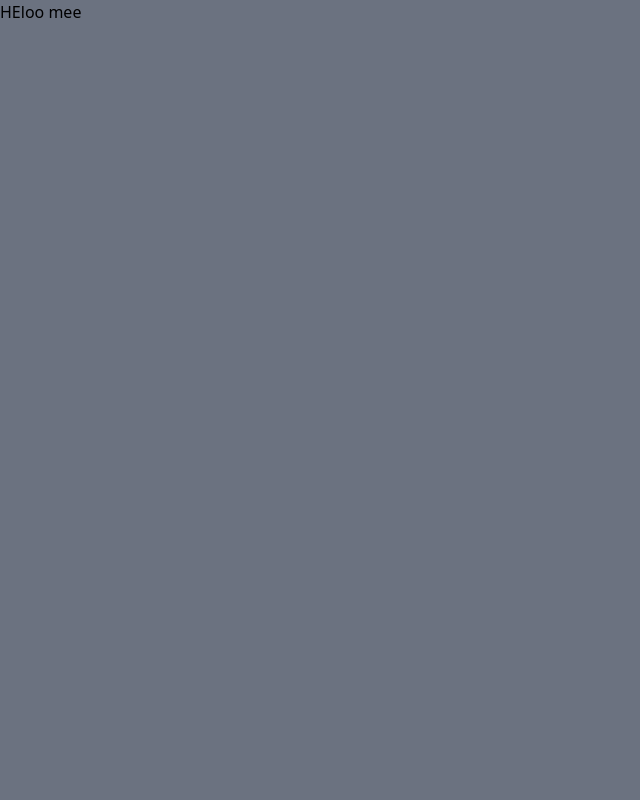
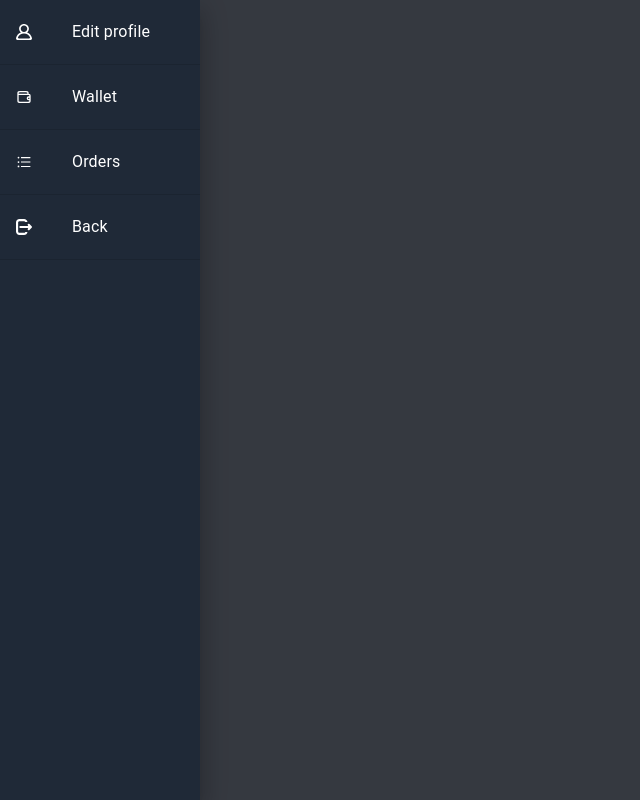
Before and after one commit to Toobaafzalii/azki-task-manager, a Next.js app: page /profile in a window 1280 px wide. Shown: the whole page, without its empty margins (0-640 px from the left). Built offline with nearby package versions, Linux system fonts and the light colour scheme.

Commit message:
feat: add sidebar component

```diff
--- a/src/app/components/appDropdown/index.tsx
+++ b/src/app/components/appDropdown/index.tsx
@@ -8,7 +8,7 @@ import {
 } from "@mui/material";
 import { useRouter } from "next/navigation";
 
-interface MenuItem {
+export interface MenuItem {
   title: string;
   icon: string;
   action: () => void;
--- /dev/null
+++ b/src/app/components/appSidebar/index.tsx
@@ -0,0 +1,77 @@
+"use client";
+import {
+  Box,
+  Divider,
+  Drawer,
+  List,
+  ListItemButton,
+  ListItemIcon,
+  ListItemText,
+} from "@mui/material";
+import { ListItem } from "flowbite-react";
+import { useRouter } from "next/navigation";
+
+const AppSidebar: React.FC = () => {
+  const router = useRouter();
+
+  const menuItems = [
+    {
+      title: "edit profile",
+      icon: "/profile.svg",
+      action: () => router.push("/profile"),
+    },
+    {
+      title: "wallet",
+      icon: "/wallet.svg",
+      action: () => console.log("Wallet clicked"),
+    },
+    {
+      title: "orders",
+      icon: "/order-list.svg",
+      action: () => console.log("Orders clicked"),
+    },
+    {
+      title: "back",
+      icon: "/exit.svg",
+      action: () => router.back(),
+    },
+  ];
+
+  return (
+    <Drawer
+      sx={{
+        "& .MuiDrawer-paper": {
+          backgroundColor: "rgb(31, 41, 55)",
+        },
+      }}
+      open={true}
+    >
+      {menuItems.map((item, index) => (
+        <Box
+          className="bg-gray-800 text-white"
+          key={index}
+          sx={{ width: 200 }}
+          role="presentation"
+        >
+          <List>
+            <ListItem onClick={item.action}>
+              <ListItemButton>
+                <ListItemIcon>
+                  <img src={item.icon} className="h-4 w-4" alt={item.title} />
+                </ListItemIcon>
+                <ListItemText
+                  primary={
+                    item.title.charAt(0).toUpperCase() + item.title.slice(1)
+                  }
+                />
+              </ListItemButton>
+            </ListItem>
+          </List>
+          <Divider />
+        </Box>
+      ))}
+    </Drawer>
+  );
+};
+
+export default AppSidebar;
--- a/src/app/profile/page.tsx
+++ b/src/app/profile/page.tsx
@@ -1,7 +1,10 @@
-export default function Profile(){
-    return(
-        <div>
-            <div>HEloo mee</div>
-        </div>
-    )
+"use client";
+import AppSidebar from "../components/appSidebar";
+
+export default function Profile() {
+  return (
+    <div className="w-full bg-gray-600">
+      <AppSidebar />
+    </div>
+  );
 }
```
Also changed, not shown: 1 other file (tests, documents, lock files or other folders).
